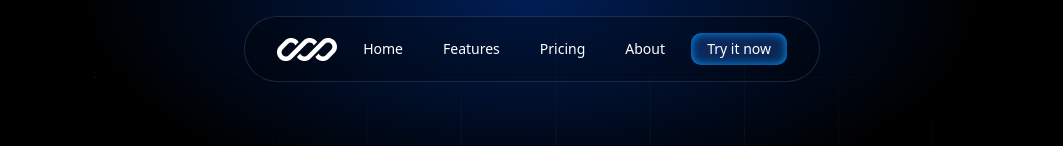
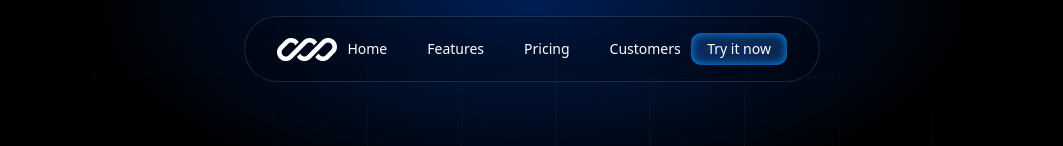
Before and after one commit to datacrumb/AI-Videos-App, a Next.js app: page / in a window 1280 px wide. Shown: the top 146 px of the page, without its empty margins (108-1171 px from the left). Built offline with nearby package versions, Linux system fonts and the light colour scheme.

Commit message:
Update navigation links and section IDs for improved scrolling experience. Change 'About' to 'Customers' in NavLinks and adjust corresponding links in MobileMenuSheet. Add IDs to HeroSection and OurCustomer for better anchor navigation.

```diff
--- a/src/components/Header.tsx
+++ b/src/components/Header.tsx
@@ -8,7 +8,7 @@ import { openWhatsApp, whatsAppMessages } from "@/lib/whatsapp";
 const NavLinks = [
   {
     name: "Home",
-    href: "/",
+    href: "#home",
   },
   {
     name: "Features",
@@ -19,8 +19,8 @@ const NavLinks = [
     href: "#pricing",
   },
   {
-    name: "About",
-    href: "/",
+    name: "Customers",
+    href: "#customers",
   },
 ];
 
--- a/src/components/Hero.tsx
+++ b/src/components/Hero.tsx
@@ -5,7 +5,7 @@ import { openWhatsApp, whatsAppMessages } from "@/lib/whatsapp";
 
 export default function HeroSection() {
     return (
-        <section className="py-12 pt-10 text-center relative z-20">
+        <section id="home" className="py-12 pt-10 text-center relative z-20">
             <h1 className="text-4xl font-medium tracking-tight text-white sm:text-5xl md:text-6xl relative z-20">
                 Your New Fastest
                 <br />
--- a/src/components/MobileMenuSheet.tsx
+++ b/src/components/MobileMenuSheet.tsx
@@ -22,10 +22,10 @@ const MobileMenuSheet = () => {
             <SheetTitle className="text-white">Menu</SheetTitle>
           </SheetHeader>
           <div className="flex flex-col gap-4 mt-4 pl-5 text-white">
-            <Link href="/">Home</Link>
-            <Link href="/">Template</Link>
-            <Link href="/">Pricing</Link>
-            <Link href="/">About</Link>
+            <Link href="#home">Home</Link>
+            <Link href="#features">Features</Link>
+            <Link href="#pricing">Pricing</Link>
+            <Link href="#customers">Customers</Link>
           </div>
         </SheetContent>
       </Sheet>
--- a/src/components/OurCustomer.tsx
+++ b/src/components/OurCustomer.tsx
@@ -174,7 +174,7 @@ const ReviewCard = ({
 
 export function MarqueeDemo() {
   return (
-    <div className="relative py-20 flex w-full flex-col items-center justify-center overflow-x-clip">
+    <div id="customers" className="relative py-20 flex w-full flex-col items-center justify-center overflow-x-clip">
       {/* Grid SVG - Responsive and Centered */}
       <svg
         className="absolute inset-0 left-1/2 transform -translate-x-1/2 stroke-white"
```
